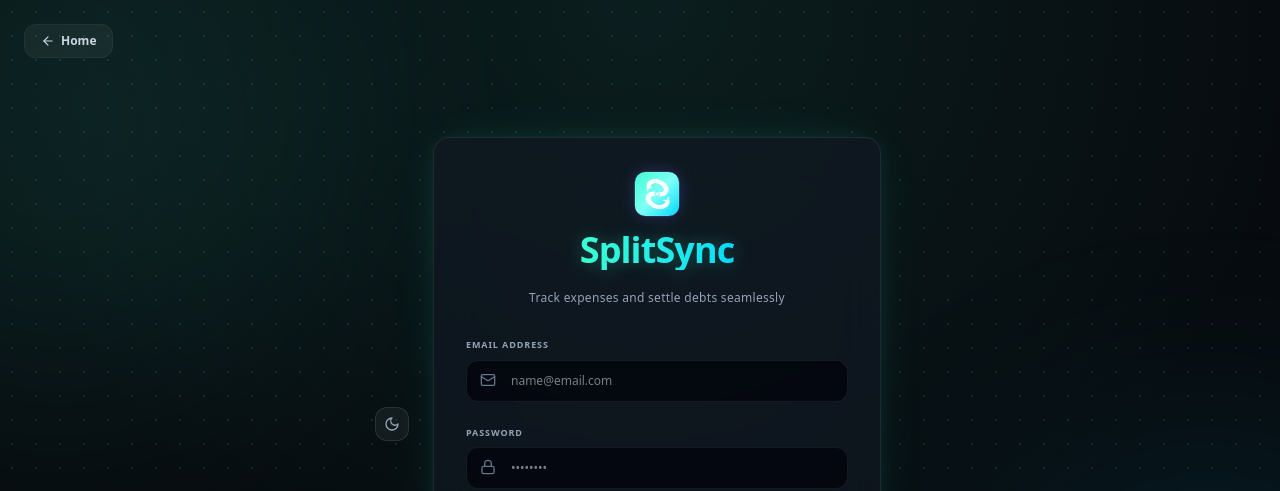
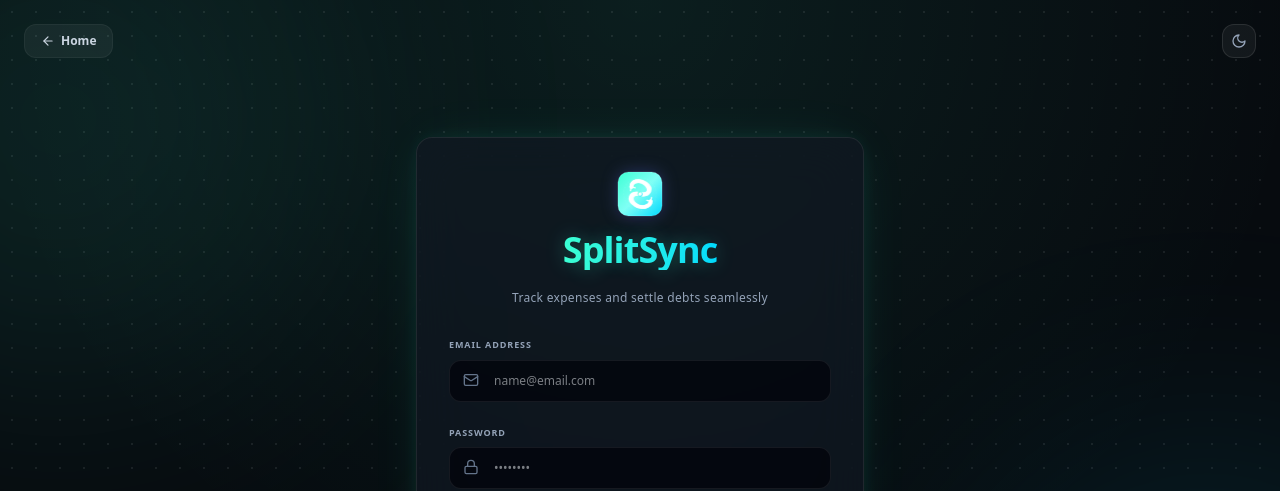
Before and after one commit to jansiddiqui/SplitSync, a React (Vite) app in the folder frontend/: page / in a window 1280 px wide. Both pictures are taken after a click on the button "Sign In". Shown: the top 491 px of the page. Built offline with nearby package versions, Linux system fonts and the light colour scheme; no server answers.

Commit message:
style: fix ThemeToggle absolute position conflict on login page

```diff
--- a/frontend/src/components/ThemeToggle.tsx
+++ b/frontend/src/components/ThemeToggle.tsx
@@ -30,6 +30,9 @@ export const ThemeToggle: React.FC<ThemeToggleProps> = ({ compact = false, class
 
   const toggle = () => applyTheme(theme === 'midnight' ? 'aurora' : 'midnight');
 
+  const hasPosition = className.includes('absolute') || className.includes('fixed') || className.includes('relative') || className.includes('static');
+  const positionClass = hasPosition ? '' : 'relative';
+
   /* ── Compact (icon-only) mode ── */
   if (compact) {
     return (
@@ -37,7 +40,7 @@ export const ThemeToggle: React.FC<ThemeToggleProps> = ({ compact = false, class
         id="btn-theme-toggle-compact"
         onClick={toggle}
         title={`Switch to ${theme === 'midnight' ? 'Aurora' : 'Midnight'} theme`}
-        className={`relative p-2 rounded-xl border transition-all duration-300 hover:cursor-pointer group ${
+        className={`${positionClass} p-2 rounded-xl border transition-all duration-300 hover:cursor-pointer group ${
           theme === 'midnight'
             ? 'bg-white/5 border-white/10 text-slate-400 hover:text-primary hover:border-primary/30 hover:bg-primary/5'
             : 'bg-amber-50/10 border-amber-400/20 text-amber-500 hover:text-amber-400'
@@ -59,7 +62,7 @@ export const ThemeToggle: React.FC<ThemeToggleProps> = ({ compact = false, class
 
   return (
     <div
-      className={`relative flex items-center p-1 rounded-2xl border border-white/8 bg-black/30 backdrop-blur-md gap-0 ${className}`}
+      className={`${positionClass} flex items-center p-1 rounded-2xl border border-white/8 bg-black/30 backdrop-blur-md gap-0 ${className}`}
       role="group"
       aria-label="Theme selector"
     >
```
